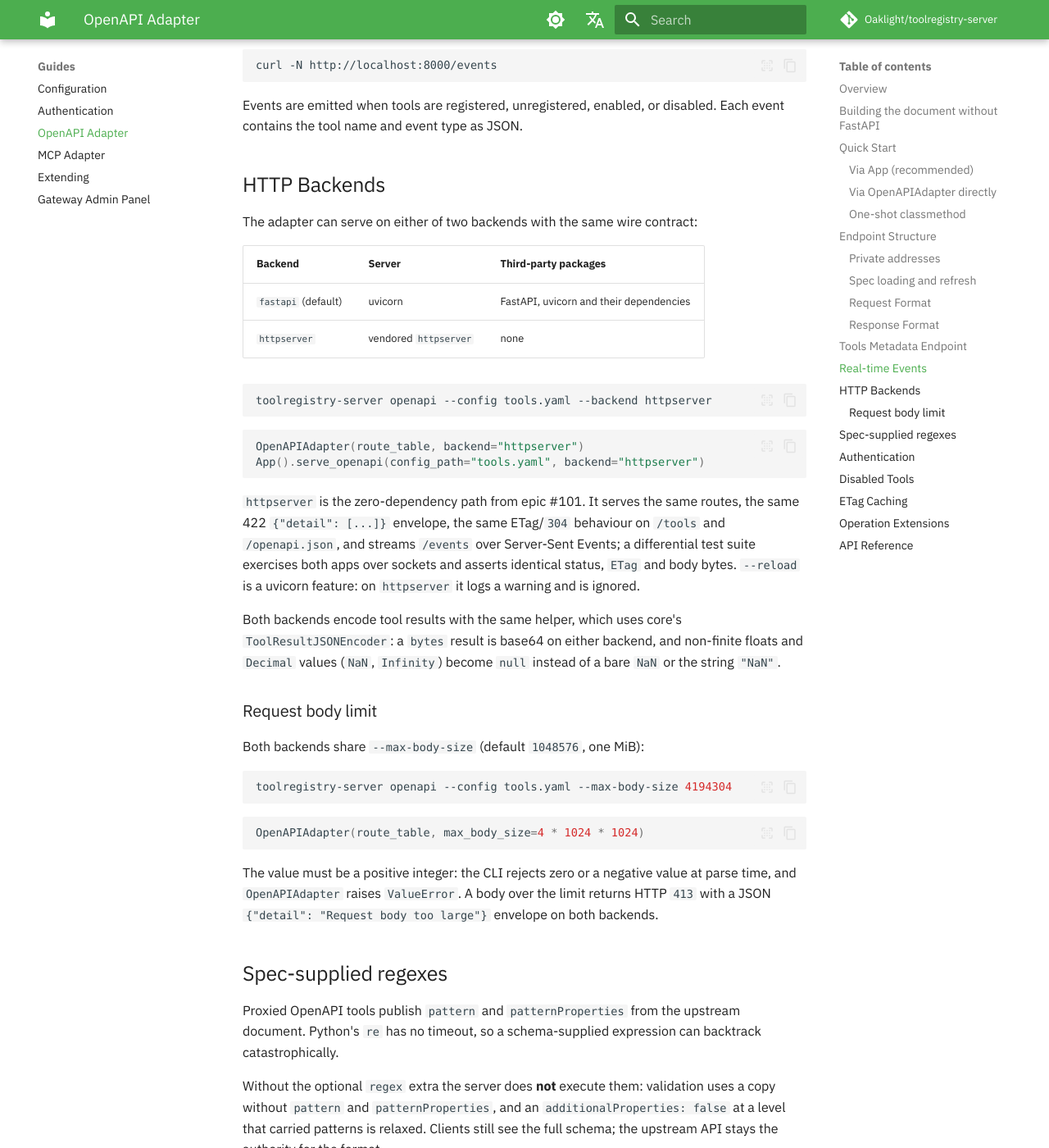
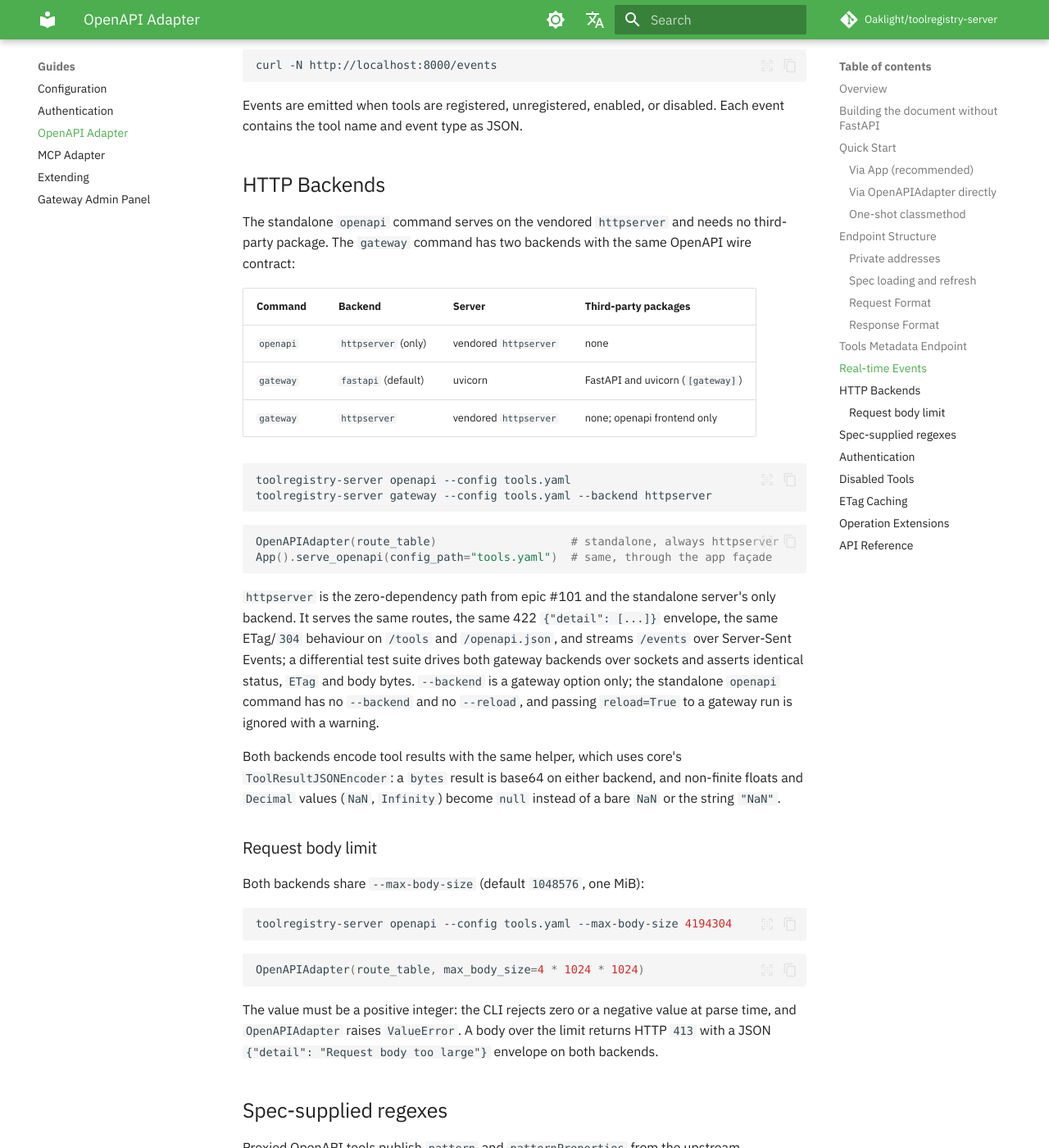
Before and after one commit to Oaklight/toolregistry-server, an MkDocs documentation site: the page built from docs/guides/openapi.md, in a window 1280 px wide and 1400 px high, scrolled down 4229 px. Shown: the whole window at 82% size. Built offline with MkDocs 1.6.1 and Material for MkDocs 9.7.7, drawn with Linux system fonts in a browser that asks for light colours; some web fonts are replaced; comment, search, counter and statistics services are not loaded.

Commit message:
docs(openapi): httpserver-only standalone server and the gateway extra (epic #101)

````diff
--- a/docs/guides/openapi.md
+++ b/docs/guides/openapi.md
@@ -185,23 +185,34 @@ Events are emitted when tools are registered, unregistered, enabled, or disabled
 
 ## HTTP Backends
 
-The adapter can serve on either of two backends with the same wire contract:
+The standalone `openapi` command serves on the vendored `httpserver` and needs
+no third-party package. The `gateway` command has two backends with the same
+OpenAPI wire contract:
 
-| Backend | Server | Third-party packages |
-|---|---|---|
-| `fastapi` (default) | uvicorn | FastAPI, uvicorn and their dependencies |
-| `httpserver` | vendored `httpserver` | none |
+| Command | Backend | Server | Third-party packages |
+|---|---|---|---|
+| `openapi` | `httpserver` (only) | vendored `httpserver` | none |
+| `gateway` | `fastapi` (default) | uvicorn | FastAPI and uvicorn (`[gateway]`) |
+| `gateway` | `httpserver` | vendored `httpserver` | none; openapi frontend only |
 
 ```bash
-toolregistry-server openapi --config tools.yaml --backend httpserver
+toolregistry-server openapi --config tools.yaml
+toolregistry-server gateway --config tools.yaml --backend httpserver
 ```
 
 ```python
-OpenAPIAdapter(route_table, backend="httpserver")
-App().serve_openapi(config_path="tools.yaml", backend="httpserver")
+OpenAPIAdapter(route_table)                    # standalone, always httpserver
+App().serve_openapi(config_path="tools.yaml")  # same, through the app façade
 ```
 
-`httpserver` is the zero-dependency path from epic #101. It serves the same routes, the same 422 `{"detail": [...]}` envelope, the same ETag/`304` behaviour on `/tools` and `/openapi.json`, and streams `/events` over Server-Sent Events; a differential test suite exercises both apps over sockets and asserts identical status, `ETag` and body bytes. `--reload` is a uvicorn feature: on `httpserver` it logs a warning and is ignored.
+`httpserver` is the zero-dependency path from epic #101 and the standalone
+server's only backend. It serves the same routes, the same 422
+`{"detail": [...]}` envelope, the same ETag/`304` behaviour on `/tools` and
+`/openapi.json`, and streams `/events` over Server-Sent Events; a differential
+test suite drives both gateway backends over sockets and asserts identical
+status, `ETag` and body bytes. `--backend` is a gateway option only; the
+standalone `openapi` command has no `--backend` and no `--reload`, and passing
+`reload=True` to a gateway run is ignored with a warning.
 
 Both backends encode tool results with the same helper, which uses core's `ToolResultJSONEncoder`: a `bytes` result is base64 on either backend, and non-finite floats and `Decimal` values (`NaN`, `Infinity`) become `null` instead of a bare `NaN` or the string `"NaN"`.
 
````
Also changed, not shown: docs/changelog.md (+4 -0 lines), docs/get-started/installation.md (+11 -5 lines), docs/reference/api/openapi.md (+2 -6 lines), docs/reference/cli/index.md (+4 -2 lines).
